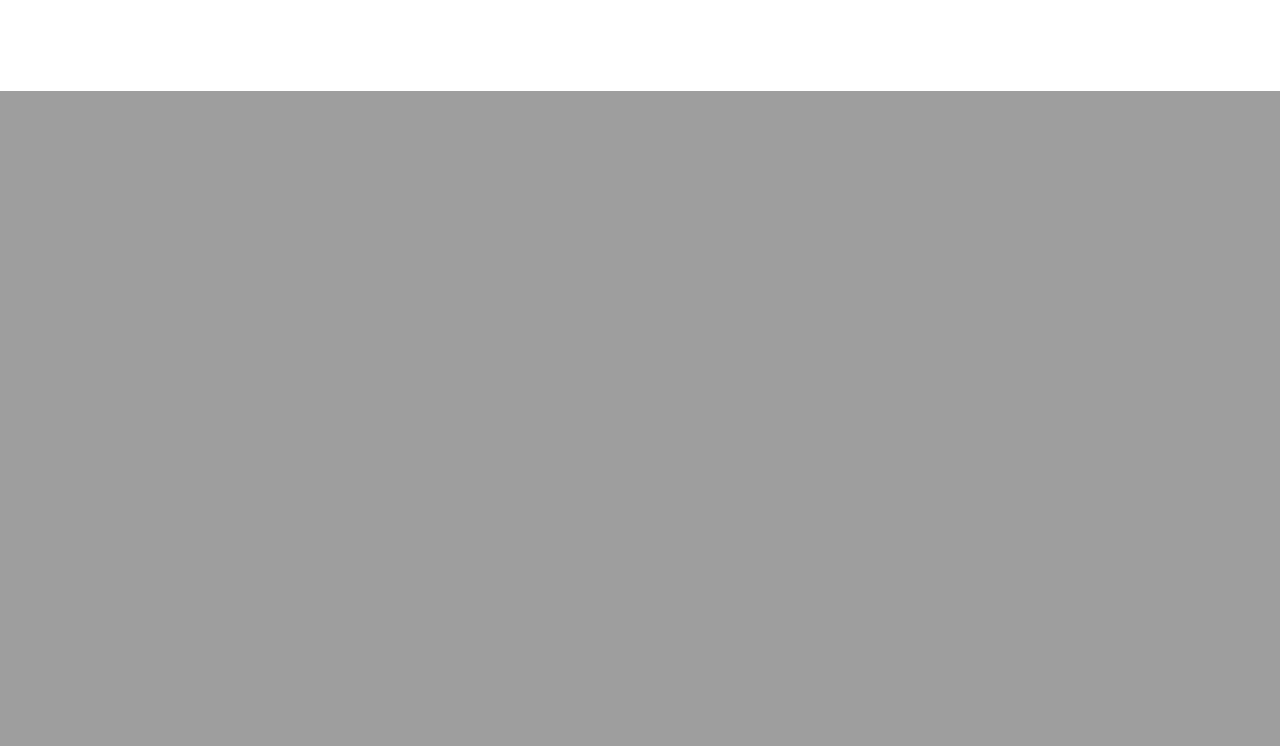
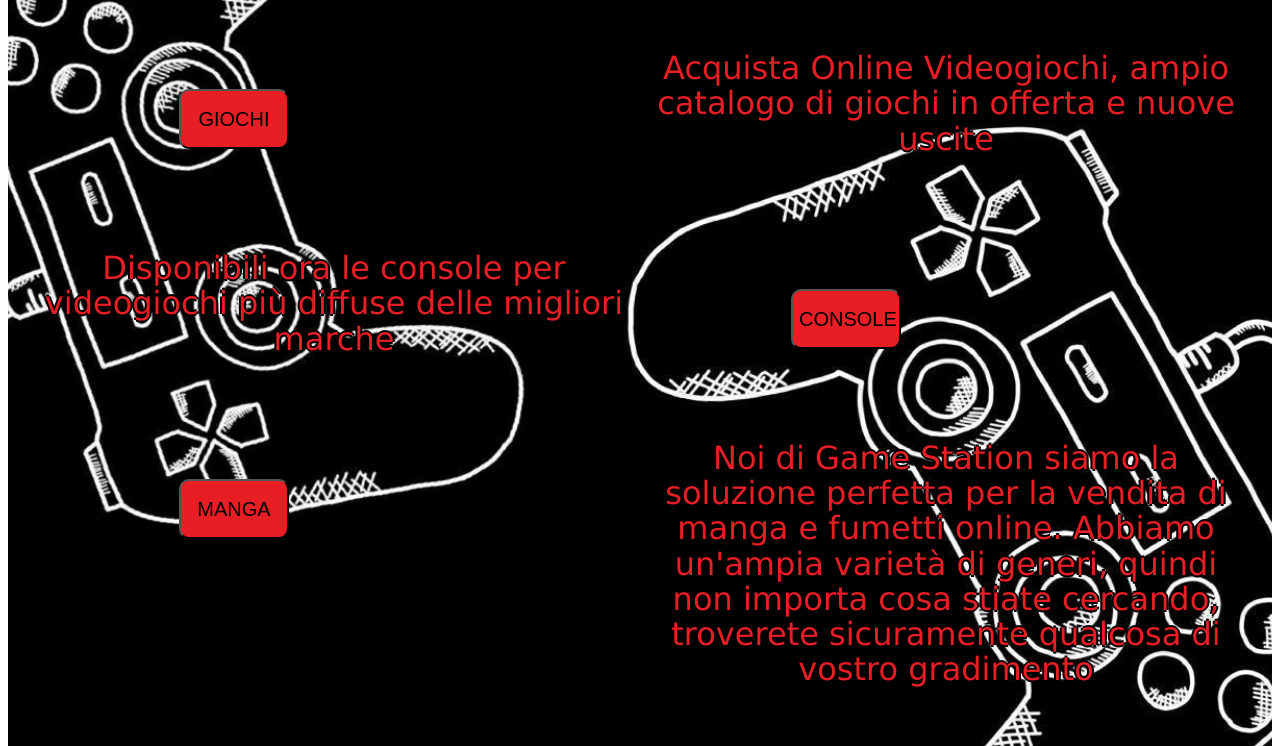
Before and after one commit to FedericoDeLullo/progetto_linguaggi, a PHP site: page / in a window 1280 px wide. Shown: the part 709-1455 px from the top of the page. Before the commit the page ends 800 px from the top, so only its background shows below. Run offline with PHP 8.4, Linux system fonts and the light colour scheme.

Commit message:
aggiunta file e immagini

```diff
--- a/file_html/console.html
+++ b/file_html/console.html
@@ -21,7 +21,7 @@
 
     <a href="" class="card">
     <object><h3 class="title">299.99€</h3></object>
-    <img src="../img/38.png" style="border-radius: 10px;" width="1000px" >
+    <img src="../img/38.png" style="border-radius: 10px;" width="200px" >
     </a>
 
     <a href="" class="card">
@@ -38,7 +38,7 @@
 
     <a href="" class="card">
     <object><h3 class="title">299.99€</h3></object>
-    <img src="../img/41.png" style="border-radius: 10px;" width="210px" >
+    <img src="../img/41.png" style="border-radius: 10px;" width="200px" >
     </a>
     </div>
 
--- a/file_html/giochi.html
+++ b/file_html/giochi.html
@@ -29,19 +29,19 @@
 
       <a href="" class="card">
       <object><h3 class="title">99.99€</h3></object>
-      <img src="../img/9.png" style="border-radius: 10px;" width="1000px" >
+      <img src="../img/9.png" style="border-radius: 10px;" width="200px" >
       </a>
 
 
       <a href="" class="card">
       <object><h3 class="title">19.99€</h3></object>
-      <img src="../img/6.png" style="border-radius: 10px;" width="1000px" >
+      <img src="../img/6.png" style="border-radius: 10px;" width="200px" >
       </a>
 
 
       <a href="" class="card">
       <object><h3 class="title">19.99€</h3></object>
-      <img src="../img/36.png" style="border-radius: 10px;" width="1000px" >
+      <img src="../img/36.png" style="border-radius: 10px;" width="200px" >
       </a>
     </div>
 </body>
--- a/index.html
+++ b/index.html
@@ -8,18 +8,30 @@
   <head>
     <title>Game Station</title>
     <link rel="stylesheet" href="style.css"/>
-
     <style type="text/css">
       @import url('https://fonts.googleapis.com/css2?family=Inter:wght@300&amp;display=swap');
     </style>
   </head>
 
   <body>
+  <!--
+    <div class="hamburger-menu">
+      <input id="menu__toggle" type="checkbox" />
+      <label class="menu__btn" for="menu__toggle">
+        <span></span>
+      </label>
+      <ul class="menu__box">
+        <li><a class="menu__item" href="file:///C:/xampp/htdocs/progetto_php/form.html">Home</a></li>
+        <li><a class="menu__item" href="#articoli">Articoli</a></li>
+        <li><a class="menu__item" href="#contatti">Contatti</a></li>
+      </ul>
+    </div>
+  -->
     <ul id="menu">
       <li><a href="#">Home</a></li>
-      <li><a href="file_html/articoli.html">Articoli</a></li>
-      <li><a href="file_html/contatti.html">Contatti</a></li>
-  </ul>
+      <li><a href="#articoli">Articoli</a></li>
+      <li><a href="#contatti">Contatti</a></li>
+    </ul>
 
     <div class="header">
       <div><img src="img/iconGS.PNG" alt=""/></div>
@@ -33,6 +45,33 @@
       </div>
     </div>
 
+    <p><a name="articoli"></a></p>
+    <div class="articoli">
+	    <div class="row">
+		    <div class="column"><a href="file_html/giochi.html">
+			    <button class="button"> GIOCHI</button></a>
+		    </div>
+		    <div class="column">
+			    <p class="text">Acquista Online Videogiochi, ampio catalogo di giochi in offerta e nuove uscite</p>
+		    </div>
+	    </div>
+	    <div class="row">
+		    <div class="column">
+			    <p class="text">Disponibili ora le console per videogiochi più diffuse delle migliori marche</p>
+		    </div>
+		    <div class="column"><a href="file_html/console.html">
+			    <button class="button"> CONSOLE</button></a>
+		    </div>
+	    </div>
+	    <div class="row">
+		    <div class="column"><a href="file_html/manga.html">
+			    <button class="button">MANGA </button></a>
+		    </div>
+		    <div class="column">
+			    <p class="text">Noi di Game Station siamo la soluzione perfetta per la vendita di manga e fumetti online. Abbiamo un'ampia varietà di generi, quindi non importa cosa stiate cercando, troverete sicuramente qualcosa di vostro gradimento</p>
+		    </div>
+	    </div>
+    </div>
 
     <div class="slider-container">
       <span id="slider-image-1"></span>
@@ -56,5 +95,110 @@
         <a href="#slider-image-5" class="slider-change"></a>
       </div>
     </div>
+
+    <!--
+    <h1>Catalogo giochi</h1>
+    <p><a name="giochi"></a></p>
+
+    <div class="container">
+     <a href="" class="card">
+
+        <object><h3 class="title">19.99€</h3></object>
+        <img src="img/20.png" style="border-radius: 10px;" width="200px" alt=""/>
+      </a>
+
+      <a href="" class="card">
+        <object><h3 class="title">19.99€</h3></object>
+        <img src="img/17.png" style="border-radius: 10px;" width="200px" alt=""/>
+      </a>
+
+      <a href="" class="card">
+      <object><h3 class="title">99.99€</h3></object>
+      <img src="img/9.png" style="border-radius: 10px;" width="200px" alt=""/>
+      </a>
+
+      <a href="" class="card">
+      <object><h3 class="title">19.99€</h3></object>
+      <img src="img/6.png" style="border-radius: 10px;" width="200px" alt=""/>
+      </a>
+
+      <a href="" class="card">
+      <object><h3 class="title">19.99€</h3></object>
+      <img src="img/36.png" style="border-radius: 10px;" width="200px" alt=""/>
+      </a>
+    </div>
+
+    <h2>Catalogo console</h2>
+      <p><a name="console"></a></p>
+
+    <div class="container">
+      <a href="" class="card">
+        <object><h3 class="title">69.99€</h3></object>
+        <img src="img/37.png" style="border-radius: 10px;" width="200px" alt=""/>
+      </a>
+
+      <a href="" class="card">
+      <object><h3 class="title">299.99€</h3></object>
+      <img src="img/38.png" style="border-radius: 10px;" width="200px" alt=""/>
+      </a>
+
+      <a href="" class="card">
+      <object><h3 class="title">499.99€</h3></object>
+      <img src="img/39.png" style="border-radius: 10px;" width="200px" alt=""/>
+      </a>
+
+      <a href="" class="card">
+      <object><h3 class="title">199.99€</h3></object>
+      <img src="img/40.png" style="border-radius: 10px;" width="200px" alt=""/>
+      </a>
+
+      <a href="" class="card">
+      <object><h3 class="title">299.99€</h3></object>
+      <img src="img/41.png" style="border-radius: 10px;" width="200px" alt=""/>
+      </a>
+    </div>
+
+    <h4>Catalogo manga</h4>
+    <p><a name="manga"></a></p>
+
+    <div class="container">
+      <a href="" class="card">
+      <object><h3 class="title">19.99€</h3></object>
+      <img src="img/42.png" style="border-radius: 10px;" width="200px" alt=""/>
+      </a>
+
+      <a href="" class="card">
+      <object><h3 class="title">19.99€</h3></object>
+      <img src="img/43.png" style="border-radius: 10px;" width="200px" alt=""/>
+    </a>
+
+      <a href="" class="card">
+      <object><h3 class="title">19.99€</h3></object>
+      <img src="img/44.png" style="border-radius: 10px;" width="200px" alt=""/>
+      </a>
+
+      <a href="" class="card">
+      <object><h3 class="title">19.99€</h3></object>
+      <img src="img/45.png" style="border-radius: 10px;" width="200px" alt=""/>
+      </a>
+
+      <a href="" class="card">
+      <object><h3 class="title">19.99€</h3></object>
+      <img src="img/46.png" style="border-radius: 10px;" width="200px" alt=""/>
+      </a>
+    </div>
+  -->
+
+    <div class="footer">
+      <a name="contatti"></a>
+      <div class="logo3"><img src="img/31.png" class="logo3_" alt="WhatsApp"/></div>
+      <div class="logo5"><img src="img/31.png" class="logo5_" alt="WhatsApp"/></div>
+      <div class="logo6"><img src="img/32.png" class="logo6_" alt="Instagram"/> </div>
+      <div class="logo4"><img src="img/32.png" class="logo4_" alt="Instagram"/></div>
+      <div class="logo7"><img src="img/30.png" class="logo7_" alt="Mail"/></div>
+      <div class="logo8"><img src="img/30.png" class="logo8_" alt="Mail"/></div>
+      <p class="normal-text">Federico: 3293321266<br /><br />Lorenzo: 3339553001<br /><br /><br />federico_delullo<br /><br />lollofrancescotti<br /><br /><br />delullo.1935510@studenti.uniroma.it<br /><br />francescotti.1956162@studenti.uniroma1.it</p>
+    </div>
+
   </body>
 </html>
--- a/style.css
+++ b/style.css
@@ -254,7 +250,7 @@ transition: 0.5s;
   font-size: 32px;
   font-weight: 100;
   font-family: Verdana, Geneva, Tahoma, sans-serif;
-  color: red;
+  color: #e81e25;
   line-height: 110%;
   text-shadow: -2px 0 black, 0 2px black, 2px 0 black, 0 -2px black;
 }
```
Also changed, not shown: other parts of style.css (+21 -24 lines), file_html/manga.html (+5 -5 lines).
